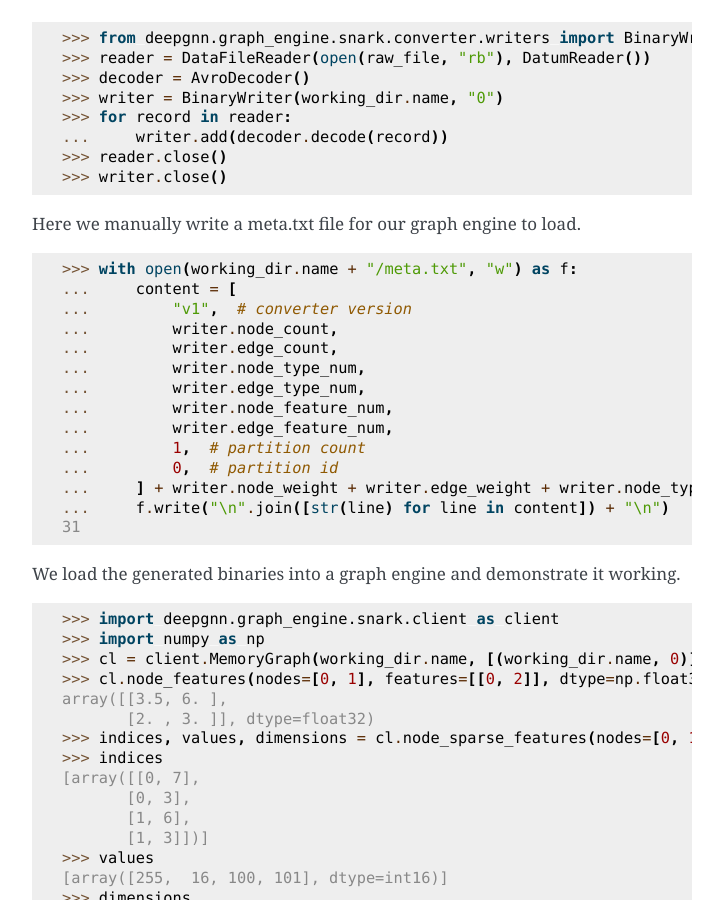
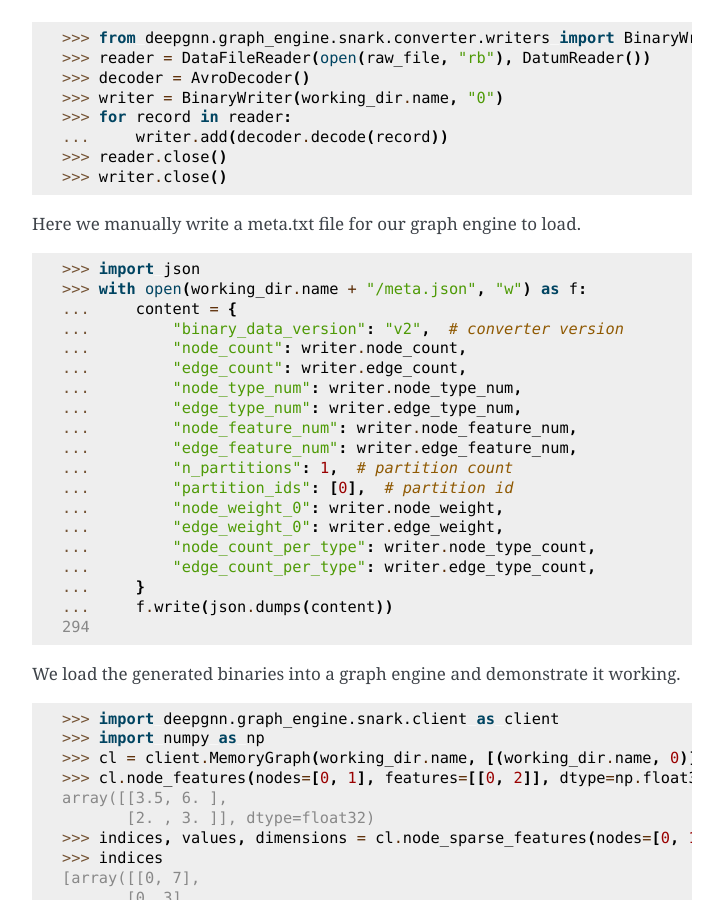
Before and after one commit to microsoft/DeepGNN, a Sphinx documentation site: the page built from docs/graph_engine/custom_decoder.rst, in a window 1280 px wide and 900 px high, scrolled down 2077 px. Shown: the whole window, without its empty margins (388-1111 px from the left). Built offline with Sphinx 7.4.7, drawn with Linux system fonts in a browser that asks for light colours.

Commit message:
Example.

```diff
--- a/docs/graph_engine/custom_decoder.rst
+++ b/docs/graph_engine/custom_decoder.rst
@@ -110,20 +110,25 @@ Here we manually write a meta.txt file for our graph engine to load.
 
 .. code-block:: python
 
-    >>> with open(working_dir.name + "/meta.txt", "w") as f:
-    ...     content = [
-    ...         "v1",  # converter version
-    ...         writer.node_count,
-    ...         writer.edge_count,
-    ...         writer.node_type_num,
-    ...         writer.edge_type_num,
-    ...         writer.node_feature_num,
-    ...         writer.edge_feature_num,
-    ...         1,  # partition count
-    ...         0,  # partition id
-    ...     ] + writer.node_weight + writer.edge_weight + writer.node_type_count + writer.edge_type_count
-    ...     f.write("\n".join([str(line) for line in content]) + "\n")
-    31
+    >>> import json
+    >>> with open(working_dir.name + "/meta.json", "w") as f:
+    ...     content = {
+    ...         "binary_data_version": "v2",  # converter version
+    ...         "node_count": writer.node_count,
+    ...         "edge_count": writer.edge_count,
+    ...         "node_type_num": writer.node_type_num,
+    ...         "edge_type_num": writer.edge_type_num,
+    ...         "node_feature_num": writer.node_feature_num,
+    ...         "edge_feature_num": writer.edge_feature_num,
+    ...         "n_partitions": 1,  # partition count
+    ...         "partition_ids": [0],  # partition id
+    ...         "node_weight_0": writer.node_weight,
+    ...         "edge_weight_0": writer.edge_weight,
+    ...         "node_count_per_type": writer.node_type_count,
+    ...         "edge_count_per_type": writer.edge_type_count,
+    ...     }
+    ...     f.write(json.dumps(content))
+    294
 
 We load the generated binaries into a graph engine and demonstrate it working.
 
```
